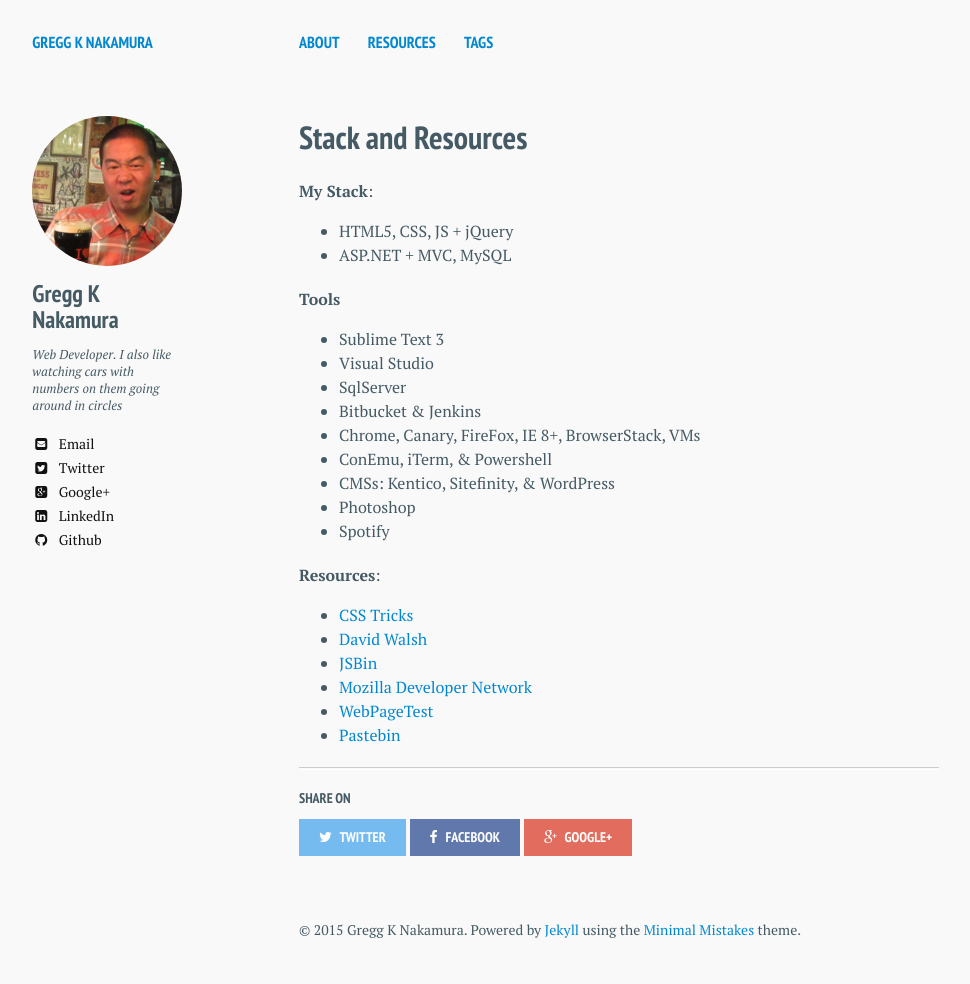
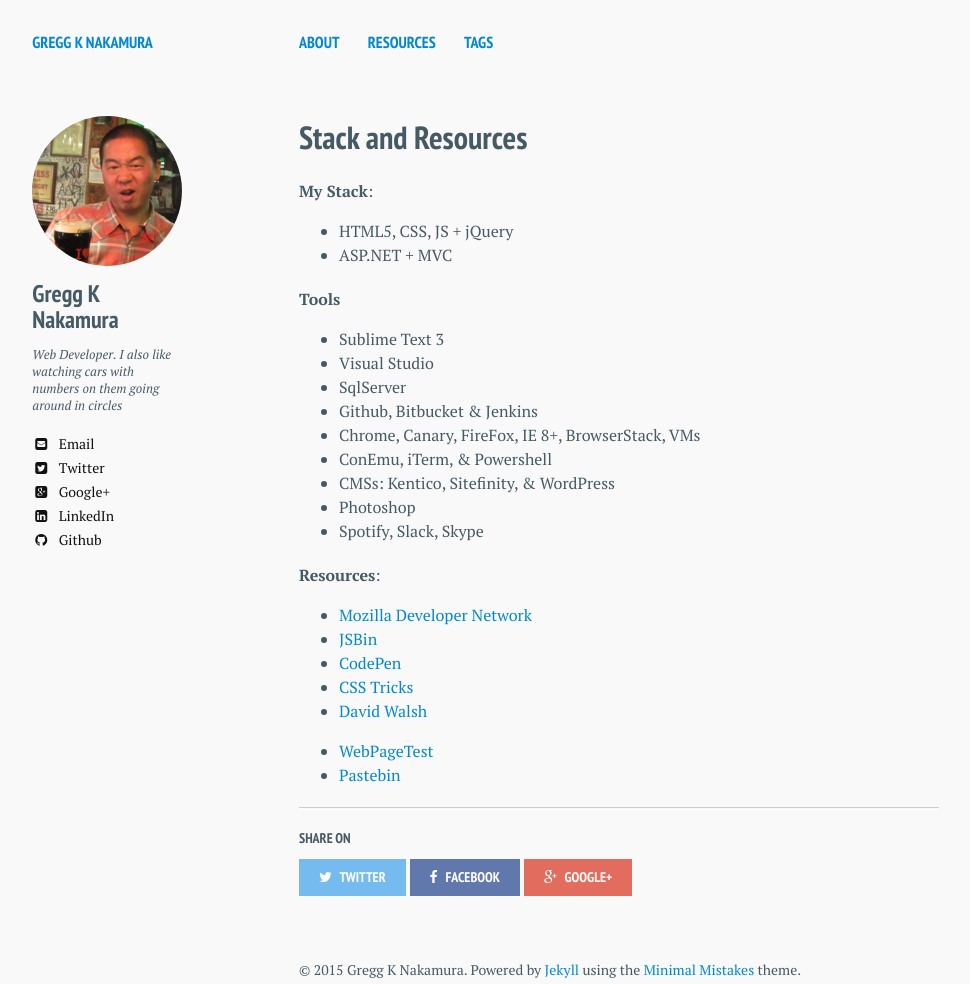
Before and after one commit to greggnakamura/greggnakamura.github.com, a Jekyll site: the page built from resources/index.md, in a window 1280 px wide, cut to the strip 0-984 px from the top of the page. Shown: the whole strip, without its empty margins (21-991 px from the left). Built offline with Jekyll 4.4.1, drawn with Linux system fonts in a browser that asks for light colours.

Commit message:
Updates copy

```diff
--- a/resources/index.md
+++ b/resources/index.md
@@ -8,26 +8,29 @@
 **My Stack**:
 
 - HTML5, CSS, JS + jQuery
-- ASP.NET + MVC, MySQL
+- ASP.NET + MVC
 
 **Tools**
 
 - Sublime Text 3
 - Visual Studio
 - SqlServer
-- Bitbucket & Jenkins
+- Github, Bitbucket & Jenkins
 - Chrome, Canary, FireFox, IE 8+, BrowserStack, VMs
 - ConEmu, iTerm, & Powershell
 - CMSs: Kentico, Sitefinity, & WordPress
 - Photoshop
-- Spotify
+- Spotify, Slack, Skype
 
 
 **Resources**:
 
+- [Mozilla Developer Network](https://developer.mozilla.org/en-US/)
+- [JSBin](http://jsbin.com/)
+- [CodePen](http://codepen.io/greggnakamura/)
 - [CSS Tricks](https://css-tricks.com/)
 - [David Walsh](http://davidwalsh.name/)
-- [JSBin](http://jsbin.com/)
-- [Mozilla Developer Network](https://developer.mozilla.org/en-US/)
+
+
 - [WebPageTest](http://www.webpagetest.org/)
 - [Pastebin](http://pastebin.com/)
```
